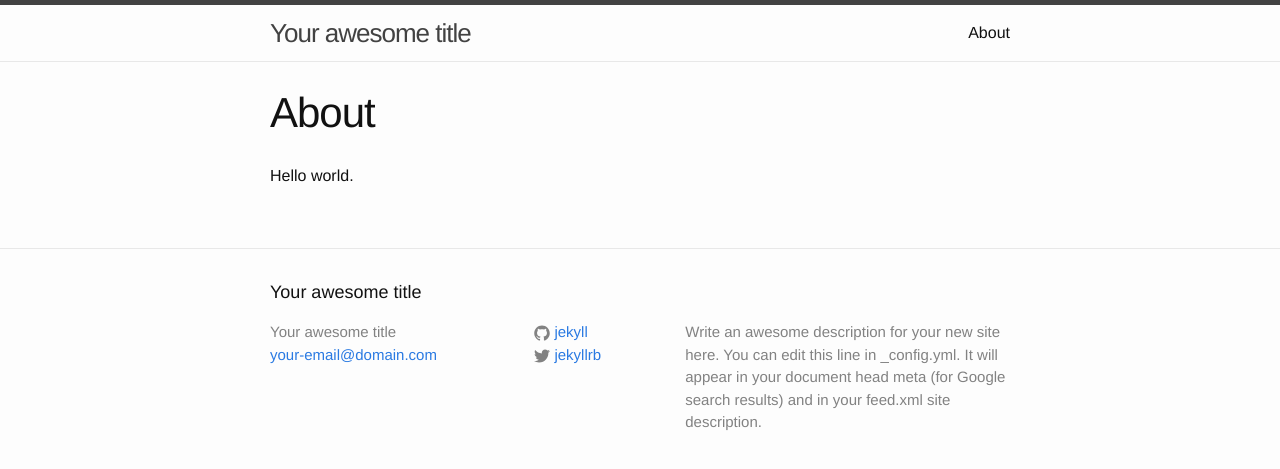
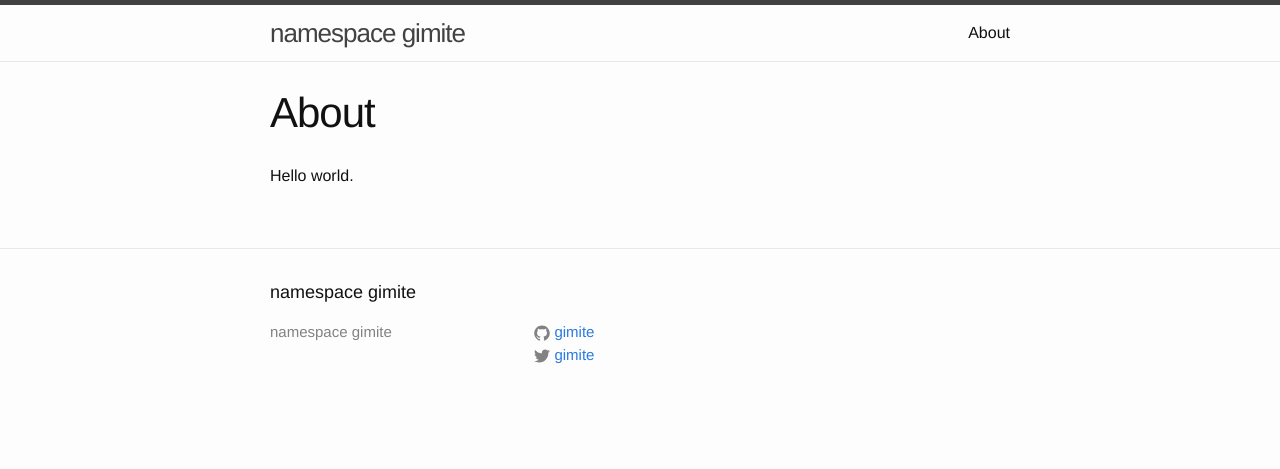
Before and after one commit to gimite/gimite.github.io, a Jekyll site: the page built from index.md, in a window 1280 px wide. Shown: the top 469 px of the page. Built offline with Jekyll 4.4.1, drawn with Linux system fonts in a browser that asks for light colours.

Commit message:
Update _config.yml

```diff
--- a/_config.yml
+++ b/_config.yml
@@ -6,16 +6,11 @@
 # 'jekyll serve'. If you change this file, please restart the server process.
 
 # Site settings
-title: Your awesome title
-email: your-email@domain.com
-description: > # this means to ignore newlines until "baseurl:"
-  Write an awesome description for your new site here. You can edit this
-  line in _config.yml. It will appear in your document head meta (for
-  Google search results) and in your feed.xml site description.
+title: namespace gimite
 baseurl: "" # the subpath of your site, e.g. /blog
-url: "http://yourdomain.com" # the base hostname & protocol for your site
-twitter_username: jekyllrb
-github_username:  jekyll
+url: "gimite.github.io" # the base hostname & protocol for your site
+twitter_username: gimite
+github_username:  gimite
 
 # Build settings
 markdown: kramdown
```
